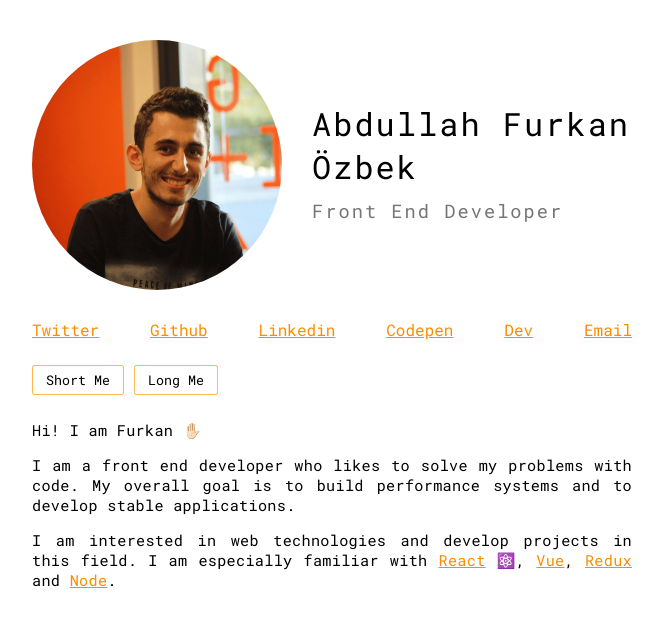
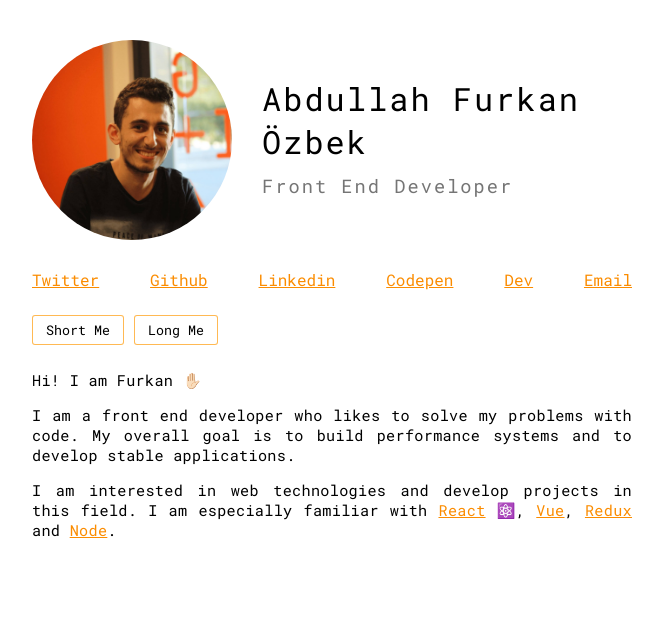
Before and after one commit to afozbek/me, a React (Create React App) app: page / in a window 1280 px wide. Shown: the top 626 px of the page, without its empty margins (308-971 px from the left). Built offline with nearby package versions, Linux system fonts and the light colour scheme.

Commit message:
img size changed

```diff
--- a/src/scss/components/header/_header.scss
+++ b/src/scss/components/header/_header.scss
@@ -15,8 +15,8 @@
 }
 .header__img img {
   border-radius: 50%;
-  height: 250px;
-  width: 250px;
+  height: 200px;
+  width: 200px;
 }
 
 .header__desc h1 {
```
